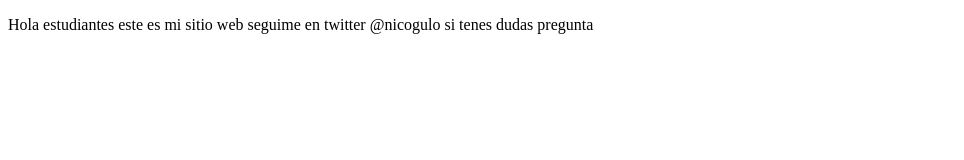
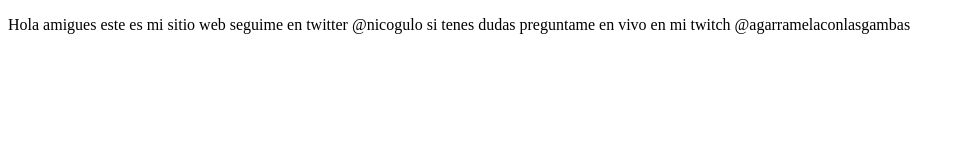
Before and after one commit to nicolasgulo/proyectoDemoCursoPrework, a plain HTML site: page index.html in a window 1280 px wide. Shown: the whole page, without its empty margins (0-964 px from the left). Drawn offline with Linux system fonts and the light colour scheme.

Commit message:
cambios agregamos sitio de twitch

```diff
--- a/index.html
+++ b/index.html
@@ -8,7 +8,7 @@
 </head>
 <body>
     <p>
-        Hola estudiantes este es mi sitio web seguime en twitter @nicogulo si tenes dudas pregunta
+        Hola amigues este es mi sitio web seguime en twitter @nicogulo si tenes dudas preguntame en vivo en mi twitch @agarramelaconlasgambas
     </p>
 
 </body>
```
